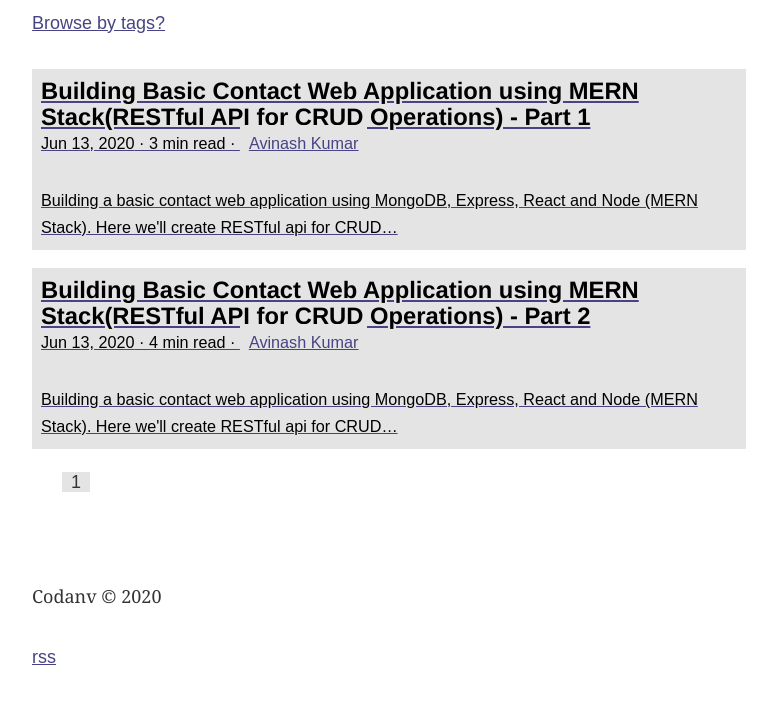
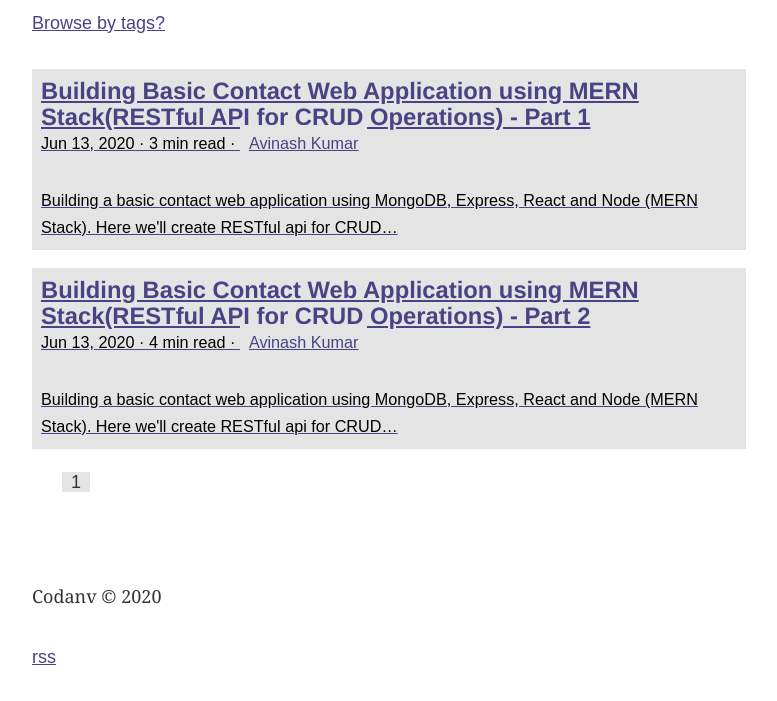
Before and after one commit to Codanv/codanv.com, a Gatsby site: page /blog/ in a window 1280 px wide. Shown: the part 191-892 px from the top of the page, without its empty margins (251-1028 px from the left). Built offline with nearby package versions, Linux system fonts and the light colour scheme; Gatsby itself is replaced by a stand-in of ours; some packages are replaced by stand-ins of ours.

Commit message:
updated the list

```diff
--- a/src/templates/blog-list.js
+++ b/src/templates/blog-list.js
@@ -27,7 +27,7 @@ export default class BlogList extends React.Component {
                     style={{ boxShadow: "none",  }}
                     to={`/blog/${node.fields.slug}`}
                   >
-                    <h3 style={{color: `black`}}>{node.frontmatter.title}</h3>
+                    <h3>{node.frontmatter.title}</h3>
                     <p className={blogListStyles.titleDetails}>{node.frontmatter.date} · {node.timeToRead} min read · <a style={{display: `inline`}} href={node.frontmatter.handle} target="_blank" rel="noopener noreferrer">{node.frontmatter.user}</a> </p>
                     <p>{node.excerpt}</p>
                   </Link>
```
